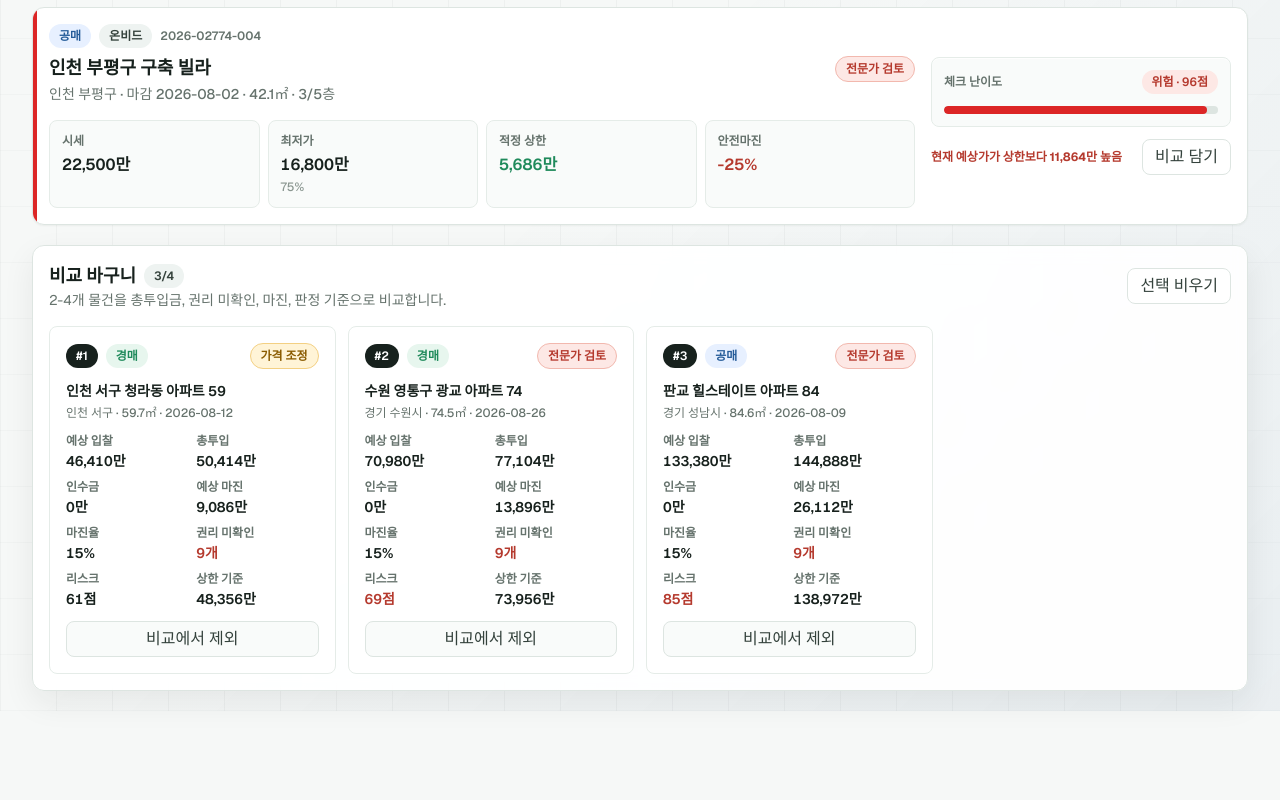
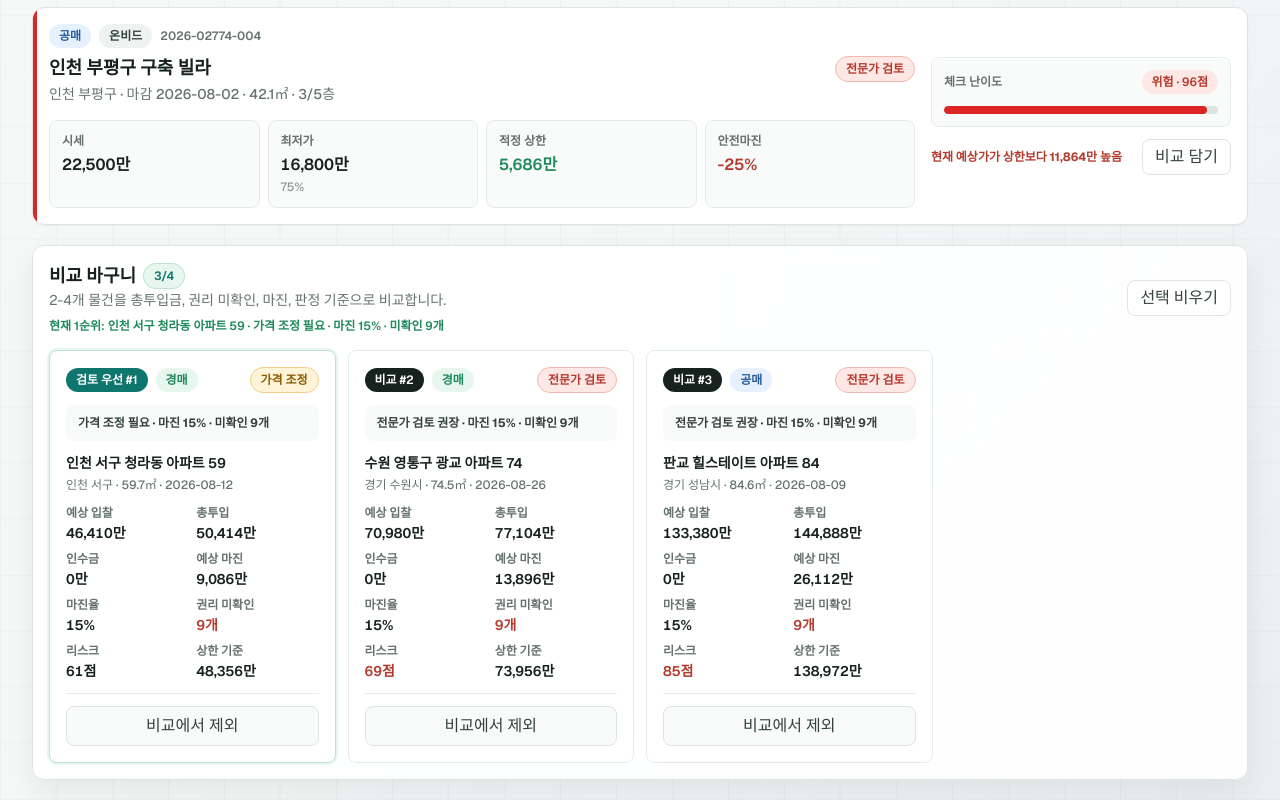
Before and after one commit to jinSsol/auction-risk-analyzer, a Next.js app: page / in a window 1280 px wide. Shown: the part 2565-3365 px from the top of the page. Before the commit the page ends 3276 px from the top, so only its background shows below. Built offline with nearby package versions, Linux system fonts and the light colour scheme.

Commit message:
Improve mobile comparison tab

```diff
--- a/app/page.tsx
+++ b/app/page.tsx
@@ -704,6 +704,7 @@ function ComparePanel({
   onRemove: (id: string) => void;
 }) {
   const ranked = [...selected].sort(compareForBasket);
+  const best = ranked[0];
 
   return (
     <section className="interactive-card rounded-xl border border-[#DDE5E1] bg-white/92 p-4 shadow-[0_12px_32px_rgba(23,33,29,0.07)] backdrop-blur">
@@ -711,17 +712,29 @@ function ComparePanel({
         <div>
           <div className="flex flex-wrap items-center gap-2">
             <h2 className="text-lg font-semibold text-[#17211D]">비교 바구니</h2>
-            <span className="rounded-full bg-[#EEF3F1] px-2.5 py-1 text-xs font-semibold text-[#34423C]">
+            <span
+              className={`rounded-full px-2.5 py-1 text-xs font-semibold ${
+                selected.length > 0
+                  ? "bg-[#E7F6EE] text-[#0F766E] ring-1 ring-[#BFE3D0]"
+                  : "bg-[#EEF3F1] text-[#34423C]"
+              }`}
+            >
               {selected.length}/{MAX_COMPARE_COUNT}
             </span>
           </div>
           <p className="text-sm text-[#66736D]">
             2-4개 물건을 총투입금, 권리 미확인, 마진, 판정 기준으로 비교합니다.
           </p>
+          {best ? (
+            <p className="mt-2 text-xs font-semibold text-[#1F8A5B]">
+              현재 1순위: {best.title} · {compareReason(best)}
+            </p>
+          ) : null}
         </div>
         <button
           onClick={onClear}
-          className="h-9 rounded-lg border border-[#DDE5E1] bg-white px-3 text-sm font-semibold text-[#34423C] transition hover:bg-[#F9FBFA]"
+          disabled={selected.length === 0}
+          className="h-9 rounded-lg border border-[#DDE5E1] bg-white px-3 text-sm font-semibold text-[#34423C] transition hover:bg-[#F9FBFA] disabled:cursor-default disabled:opacity-40 disabled:hover:bg-white"
         >
           선택 비우기
         </button>
@@ -733,24 +746,43 @@ function ComparePanel({
       ) : null}
       <div className="mt-4 grid gap-3 md:grid-cols-2 xl:grid-cols-4">
         {selected.length === 0 ? (
-          <div className="rounded-lg bg-[#F9FBFA] p-5 text-center text-sm font-medium text-[#66736D] md:col-span-2 xl:col-span-4">
-            비교할 물건을 선택하세요.
+          <div className="rounded-xl border border-dashed border-[#B8C7C0] bg-[#F9FBFA] p-6 text-center md:col-span-2 xl:col-span-4">
+            <p className="text-base font-semibold text-[#17211D]">아직 비교할 물건이 없어요.</p>
+            <p className="mx-auto mt-2 max-w-sm text-sm font-medium leading-6 text-[#66736D]">
+              물건 탭에서 마음에 드는 후보의 비교 담기를 누르면 총투입금과 권리 리스크를 여기서 바로 비교할 수 있습니다.
+            </p>
           </div>
         ) : (
           ranked.map((item, index) => {
             const checklist = summarizeRightsChecklist(item.rightsChecklist);
 
             return (
-            <div key={item.id} className="interactive-card rounded-lg border border-[#E5ECE8] bg-white p-4 hover:border-[#B8C7C0] hover:shadow-[0_10px_24px_rgba(23,33,29,0.07)]">
+            <div
+              key={item.id}
+              className={`interactive-card rounded-lg border bg-white p-4 hover:border-[#B8C7C0] hover:shadow-[0_10px_24px_rgba(23,33,29,0.07)] ${
+                index === 0
+                  ? "border-[#BFE3D0] ring-2 ring-[#E7F6EE]"
+                  : "border-[#E5ECE8]"
+              }`}
+            >
               <div className="flex items-center justify-between gap-2">
                 <div className="flex flex-wrap items-center gap-2">
-                  <span className="rounded-full bg-[#17211D] px-2.5 py-1 text-xs font-semibold text-white">
-                    #{index + 1}
+                  <span
+                    className={`rounded-full px-2.5 py-1 text-xs font-semibold ${
+                      index === 0
+                        ? "bg-[#0F766E] text-white"
+                        : "bg-[#17211D] text-white"
+                    }`}
+                  >
+                    {index === 0 ? "검토 우선 #1" : `비교 #${index + 1}`}
                   </span>
                   <ChannelBadge channel={item.channel} />
                 </div>
                 <Verdict value={item.analysis.verdict} />
               </div>
+              <p className="mt-3 rounded-lg bg-[#F9FBFA] px-3 py-2 text-xs font-bold leading-5 text-[#34423C]">
+                {compareReason(item)}
+              </p>
               <a
                 href={`/properties/${item.id}`}
                 className="mt-3 block text-sm font-semibold text-[#17211D] transition hover:text-[#0F766E]"
@@ -778,12 +810,14 @@ function ComparePanel({
                 <MiniStat label="리스크" value={`${item.analysis.risk}점`} danger={item.analysis.level === "위험"} />
                 <MiniStat label="상한 기준" value={uk(item.analysis.doNotBidAbove)} />
               </div>
-              <button
-                onClick={() => onRemove(item.id)}
-                className="mt-3 h-9 w-full rounded-lg border border-[#DDE5E1] bg-[#F9FBFA] text-sm font-semibold text-[#34423C] transition hover:border-[#B53A2E] hover:bg-[#FDE8E5] hover:text-[#B53A2E]"
-              >
-                비교에서 제외
-              </button>
+              <div className="mt-3 border-t border-[#E5ECE8] pt-3">
+                <button
+                  onClick={() => onRemove(item.id)}
+                  className="h-10 w-full rounded-lg border border-[#DDE5E1] bg-[#F9FBFA] text-sm font-semibold text-[#34423C] transition hover:border-[#B53A2E] hover:bg-[#FDE8E5] hover:text-[#B53A2E]"
+                >
+                  비교에서 제외
+                </button>
+              </div>
             </div>
             );
           })
@@ -791,6 +825,35 @@ function ComparePanel({
       </div>
     </section>
   );
+}
+
+function compareReason(item: AnalyzedItem) {
+  const checklist = summarizeRightsChecklist(item.rightsChecklist);
+  const reasons = [];
+
+  if (item.analysis.verdict === "입찰 검토") {
+    reasons.push("판정 양호");
+  } else if (item.analysis.verdict === "가격 조정") {
+    reasons.push("가격 조정 필요");
+  } else {
+    reasons.push("전문가 검토 권장");
+  }
+
+  if (item.analysis.marginRate >= 12) {
+    reasons.push(`마진 ${percent(item.analysis.marginRate)}`);
+  } else if (item.analysis.marginRate < 0) {
+    reasons.push("마진 음수");
+  } else {
+    reasons.push(`마진 ${percent(item.analysis.marginRate)}`);
+  }
+
+  if (checklist.unknownCount === 0) {
+    reasons.push("권리 미확인 없음");
+  } else {
+    reasons.push(`미확인 ${checklist.unknownCount}개`);
+  }
+
+  return reasons.join(" · ");
 }
 
 function MobileBottomTabs({
@@ -817,6 +880,7 @@ function MobileBottomTabs({
           active={activeTab === "compare"}
           label="비교"
           meta={`${selectedCount}/${MAX_COMPARE_COUNT}`}
+          highlighted={selectedCount > 0}
           onClick={() => onTabChange("compare")}
         />
         <Link
@@ -835,11 +899,13 @@ function MobileTabButton({
   active,
   label,
   meta,
+  highlighted,
   onClick,
 }: {
   active: boolean;
   label: string;
   meta: string;
+  highlighted?: boolean;
   onClick: () => void;
 }) {
   return (
@@ -850,6 +916,8 @@ function MobileTabButton({
       className={`button-lift min-h-14 rounded-xl px-2 text-center text-sm font-semibold transition ${
         active
           ? "bg-[#E7F6EE] text-[#0F766E] ring-1 ring-[#BFE3D0]"
+          : highlighted
+            ? "bg-white text-[#0F766E] ring-2 ring-[#BFE3D0] shadow-[0_8px_20px_rgba(15,118,110,0.12)]"
           : "bg-[#F6F8F7] text-[#34423C] ring-1 ring-[#DDE5E1]"
       }`}
     >
```
Also changed, not shown: 1 other file (tests, documents, lock files or other folders).
